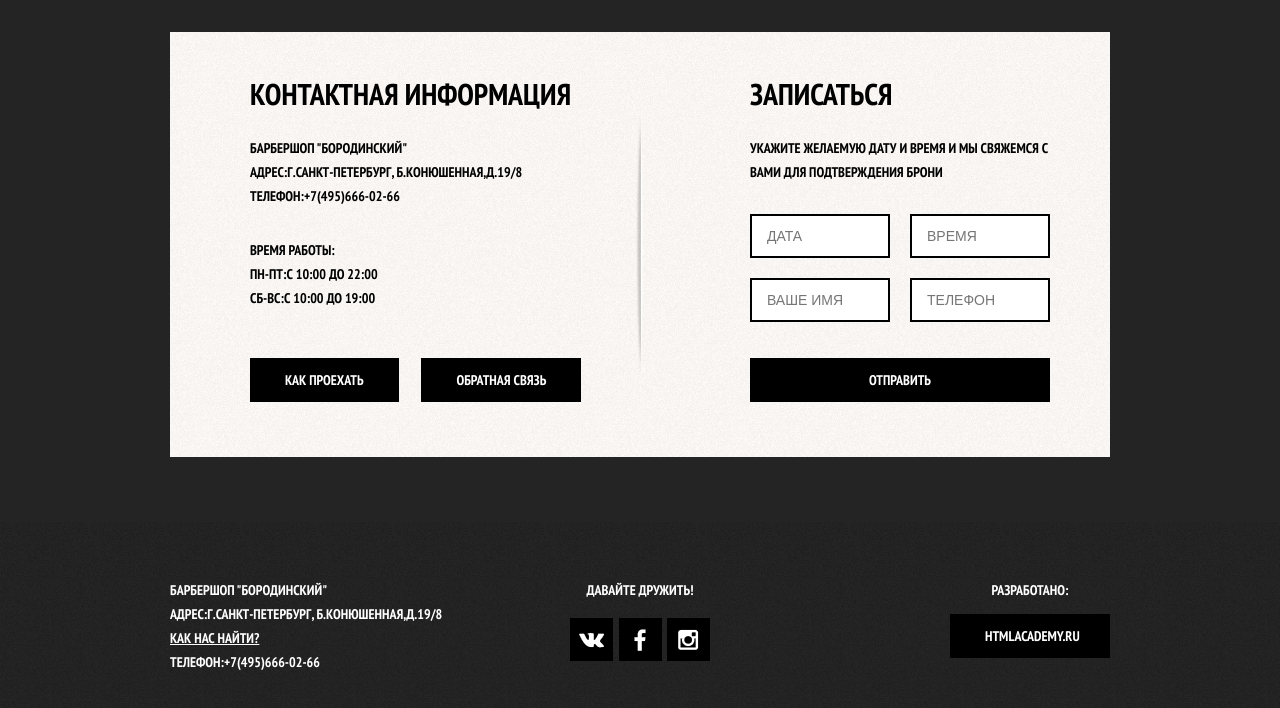
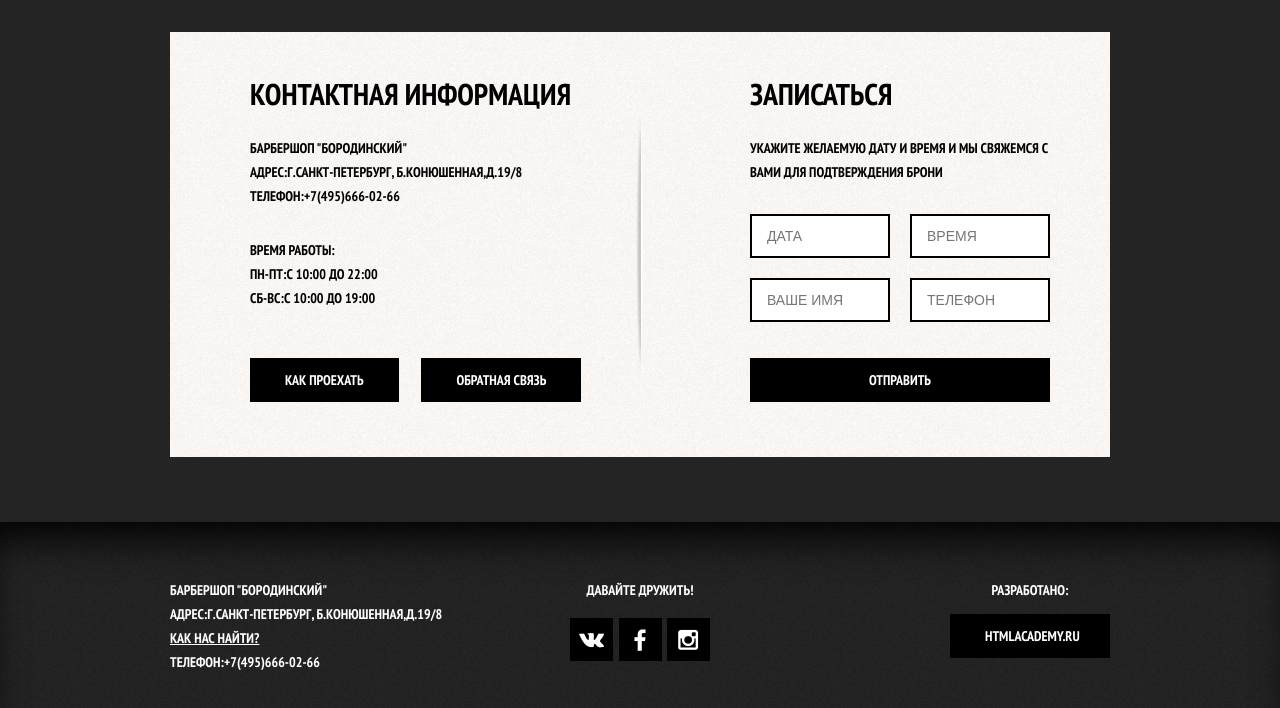
Before and after one commit to kotlyarchuk/Barbershop, a plain HTML site: page index.html in a window 1280 px wide. Shown: the part 1050-1758 px from the top of the page. Drawn offline with Linux system fonts and the light colour scheme.

Commit message:
Добавил тень к мейну

```diff
--- a/css/style.css
+++ b/css/style.css
@@ -534,6 +534,7 @@ body {
 	padding-top: 56px;
 	padding-bottom: 40px;
   background: #212121 url(../img/texture2.png);
+	box-shadow: inset 0px 30px 40px -15px #000;
 	color: #ffffff;
 }
 
```
Also changed, not shown: price.html (+0 -2 lines).
